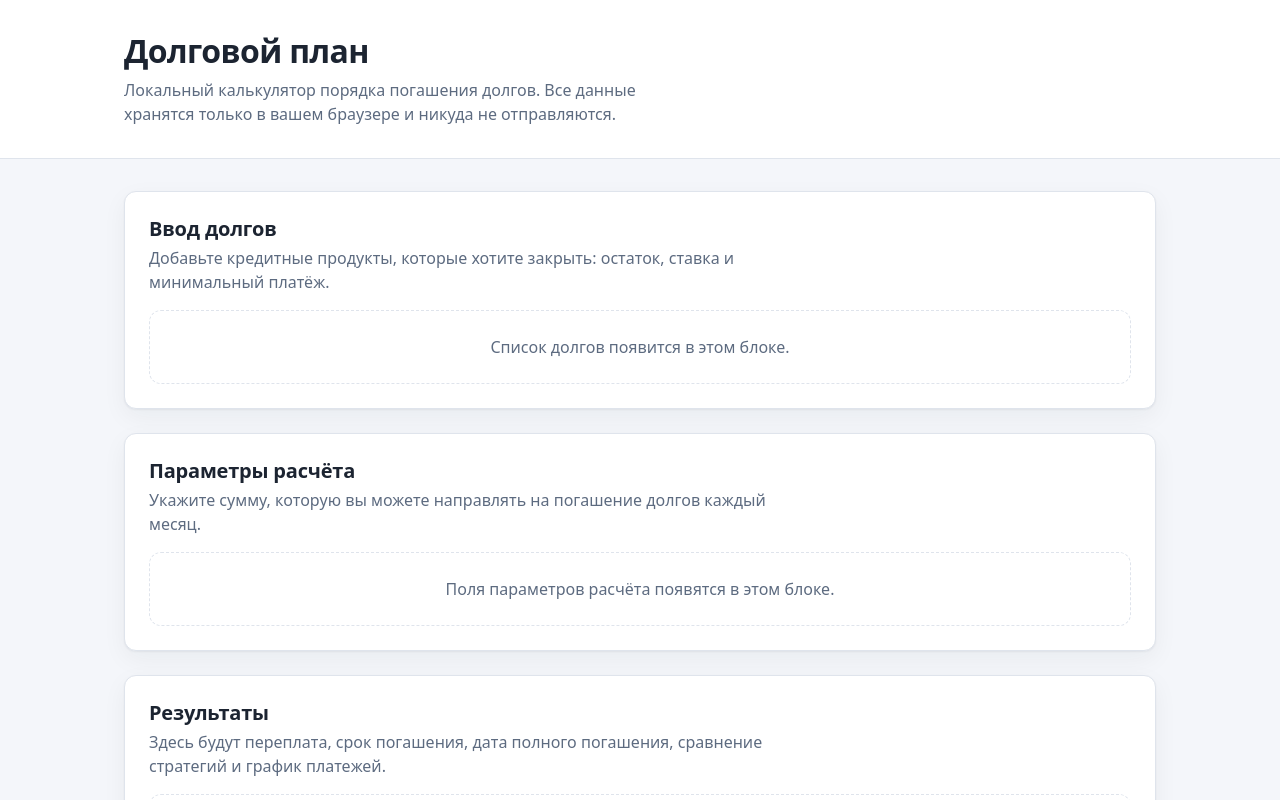
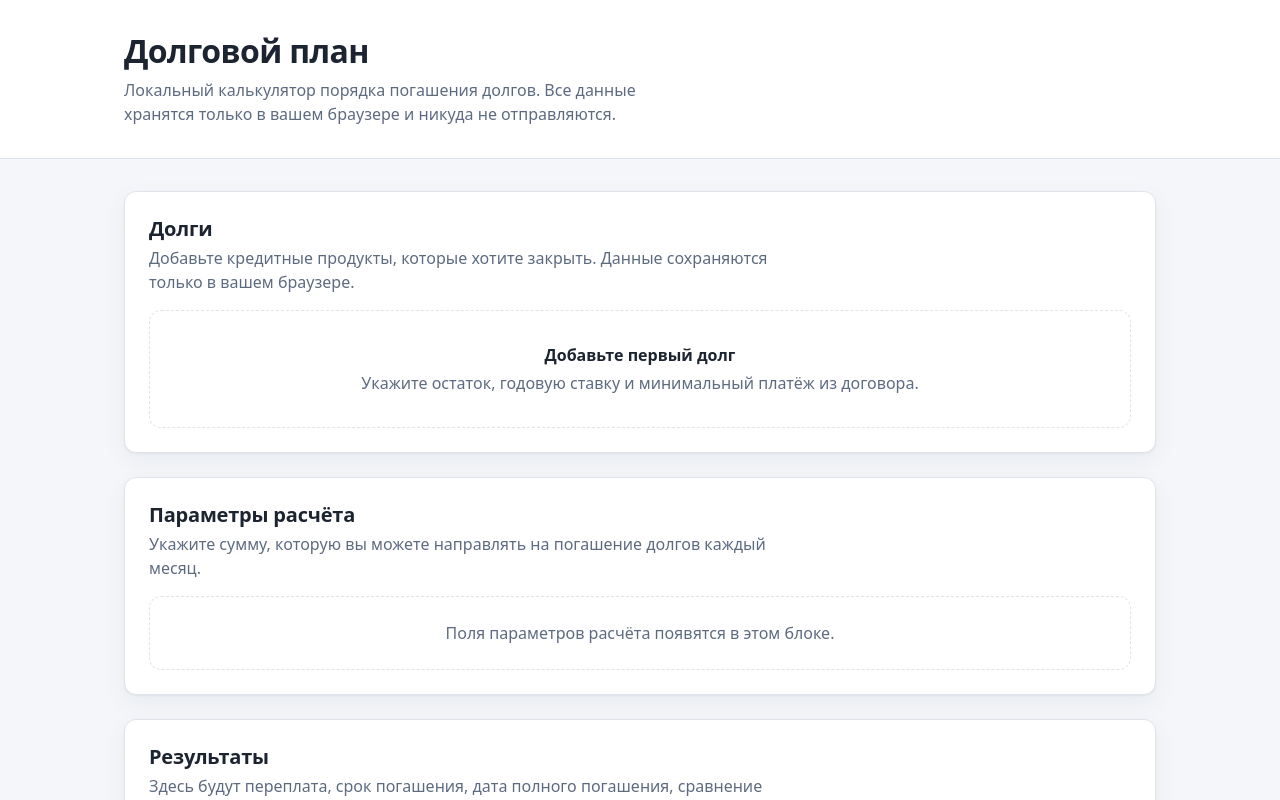
Before and after one commit to Detroiska/DebtPlan, a React (Vite) app: page / in a window 1280 px wide. Shown: the top 800 px of the page. Built offline with nearby package versions, Linux system fonts and the light colour scheme.

Commit message:
feat: render debts list with totals and empty state

```diff
--- a/src/App.css
+++ b/src/App.css
@@ -91,3 +91,61 @@
   color: var(--color-text-muted);
   text-align: center;
 }
+
+.empty-state {
+  display: flex;
+  flex-direction: column;
+  gap: 4px;
+  padding: 32px 24px;
+  border: 1px dashed var(--color-border);
+  border-radius: var(--radius-card);
+  text-align: center;
+  color: var(--color-text-muted);
+}
+
+.empty-state__title {
+  font-weight: 600;
+  color: var(--color-text);
+}
+
+.table-scroll {
+  overflow-x: auto;
+}
+
+.debts-table {
+  width: 100%;
+  border-collapse: collapse;
+  font-size: 0.9375rem;
+}
+
+.debts-table th,
+.debts-table td {
+  padding: 10px 12px;
+  text-align: left;
+  border-bottom: 1px solid var(--color-border);
+}
+
+.debts-table thead th {
+  font-size: 0.75rem;
+  font-weight: 600;
+  text-transform: uppercase;
+  letter-spacing: 0.04em;
+  color: var(--color-text-muted);
+}
+
+.debts-table .num {
+  text-align: right;
+  font-variant-numeric: tabular-nums;
+  white-space: nowrap;
+}
+
+.debts-table tbody tr:last-child td {
+  border-bottom: none;
+}
+
+.debts-table tfoot th,
+.debts-table tfoot td {
+  border-top: 2px solid var(--color-border);
+  border-bottom: none;
+  font-weight: 600;
+}
--- a/src/App.jsx
+++ b/src/App.jsx
@@ -1,5 +1,6 @@
 import AppFooter from './components/AppFooter.jsx'
 import AppHeader from './components/AppHeader.jsx'
+import { useDebts } from './hooks/useDebts.js'
 import CalcParamsSection from './features/calc/CalcParamsSection.jsx'
 import DebtsSection from './features/debts/DebtsSection.jsx'
 import MethodologySection from './features/methodology/MethodologySection.jsx'
@@ -7,13 +8,15 @@ import ResultsSection from './features/results/ResultsSection.jsx'
 import './App.css'
 
 export default function App() {
+  const { debts } = useDebts()
+
   return (
     <div className="app">
       <AppHeader />
 
       <main className="app-main">
         <div className="app-main__inner">
-          <DebtsSection />
+          <DebtsSection debts={debts} />
           <CalcParamsSection />
           <ResultsSection />
           <MethodologySection />
--- a/src/features/debts/DebtsSection.jsx
+++ b/src/features/debts/DebtsSection.jsx
@@ -1,13 +1,25 @@
 import Section from '../../components/Section.jsx'
+import DebtsTable from './DebtsTable.jsx'
 
-export default function DebtsSection() {
+export default function DebtsSection({ debts }) {
+  const isEmpty = debts.length === 0
+
   return (
     <Section
       id="debts"
-      title="Ввод долгов"
-      description="Добавьте кредитные продукты, которые хотите закрыть: остаток, ставка и минимальный платёж."
+      title="Долги"
+      description="Добавьте кредитные продукты, которые хотите закрыть. Данные сохраняются только в вашем браузере."
     >
-      <div className="placeholder">Список долгов появится в этом блоке.</div>
+      {isEmpty ? (
+        <p className="empty-state">
+          <span className="empty-state__title">Добавьте первый долг</span>
+          <span className="empty-state__hint">
+            Укажите остаток, годовую ставку и минимальный платёж из договора.
+          </span>
+        </p>
+      ) : (
+        <DebtsTable debts={debts} />
+      )}
     </Section>
   )
 }
--- /dev/null
+++ b/src/features/debts/DebtsTable.jsx
@@ -0,0 +1,57 @@
+import { formatMoney, formatPercent } from '../../utils/format.js'
+import { getDebtLabel, getDebtTypeLabel } from '../../utils/debts.js'
+
+export default function DebtsTable({ debts }) {
+  const totalBalance = debts.reduce((sum, debt) => sum + debt.balance, 0)
+  const totalMinPayment = debts.reduce((sum, debt) => sum + debt.minPayment, 0)
+
+  return (
+    <div className="table-scroll">
+      <table className="debts-table">
+        <caption className="visually-hidden">Список долгов</caption>
+        <thead>
+          <tr>
+            <th scope="col">Название</th>
+            <th scope="col">Тип</th>
+            <th scope="col" className="num">
+              Остаток
+            </th>
+            <th scope="col" className="num">
+              Ставка
+            </th>
+            <th scope="col" className="num">
+              Мин. платёж
+            </th>
+          </tr>
+        </thead>
+        <tbody>
+          {debts.map((debt) => (
+            <tr key={debt.id}>
+              <td data-label="Название">{getDebtLabel(debt)}</td>
+              <td data-label="Тип">{getDebtTypeLabel(debt.type)}</td>
+              <td data-label="Остаток" className="num">
+                {formatMoney(debt.balance)}
+              </td>
+              <td data-label="Ставка" className="num">
+                {formatPercent(debt.apr)}
+              </td>
+              <td data-label="Мин. платёж" className="num">
+                {formatMoney(debt.minPayment)}
+              </td>
+            </tr>
+          ))}
+        </tbody>
+        <tfoot>
+          <tr>
+            <th scope="row" colSpan={2}>
+              Итого
+            </th>
+            <td className="num">{formatMoney(totalBalance)}</td>
+            <td className="num" aria-hidden="true"></td>
+            <td className="num">{formatMoney(totalMinPayment)}</td>
+          </tr>
+        </tfoot>
+      </table>
+    </div>
+  )
+}
--- a/src/index.css
+++ b/src/index.css
@@ -37,3 +37,15 @@ button {
   font: inherit;
   cursor: pointer;
 }
+
+.visually-hidden {
+  position: absolute;
+  width: 1px;
+  height: 1px;
+  margin: -1px;
+  padding: 0;
+  overflow: hidden;
+  clip: rect(0 0 0 0);
+  white-space: nowrap;
+  border: 0;
+}
--- a/src/utils/debts.js
+++ b/src/utils/debts.js
@@ -6,6 +6,18 @@ export const DEBT_TYPES = Object.freeze([
 ])
 
 const DEBT_TYPE_VALUES = DEBT_TYPES.map((type) => type.value)
+const DEBT_TYPE_LABELS = new Map(DEBT_TYPES.map((type) => [type.value, type.label]))
+
+export function getDebtTypeLabel(type) {
+  return DEBT_TYPE_LABELS.get(type) ?? 'Кредит'
+}
+
+export function getDebtLabel(debt) {
+  if (typeof debt?.name === 'string' && debt.name.trim() !== '') {
+    return debt.name.trim()
+  }
+  return getDebtTypeLabel(debt?.type)
+}
 
 export const DEBT_FIELDS = Object.freeze(['id', 'name', 'type', 'balance', 'apr', 'minPayment'])
 
--- /dev/null
+++ b/src/utils/format.js
@@ -0,0 +1,29 @@
+const moneyFormatter = new Intl.NumberFormat('ru-RU', {
+  style: 'currency',
+  currency: 'RUB',
+  minimumFractionDigits: 0,
+  maximumFractionDigits: 2,
+})
+
+export function formatMoney(value) {
+  const parsed = Number(value)
+  if (!Number.isFinite(parsed)) return '—'
+  return moneyFormatter.format(parsed)
+}
+
+export function formatPercent(value) {
+  const parsed = Number(value)
+  if (!Number.isFinite(parsed)) return '—'
+  return `${parsed.toLocaleString('ru-RU', { maximumFractionDigits: 2 })} %`
+}
+
+export function formatDate(isoDate) {
+  if (typeof isoDate !== 'string' || isoDate === '') return '—'
+  const date = new Date(`${isoDate}T00:00:00`)
+  if (Number.isNaN(date.getTime())) return '—'
+  return date.toLocaleDateString('ru-RU', {
+    year: 'numeric',
+    month: 'long',
+    day: 'numeric',
+  })
+}
```
